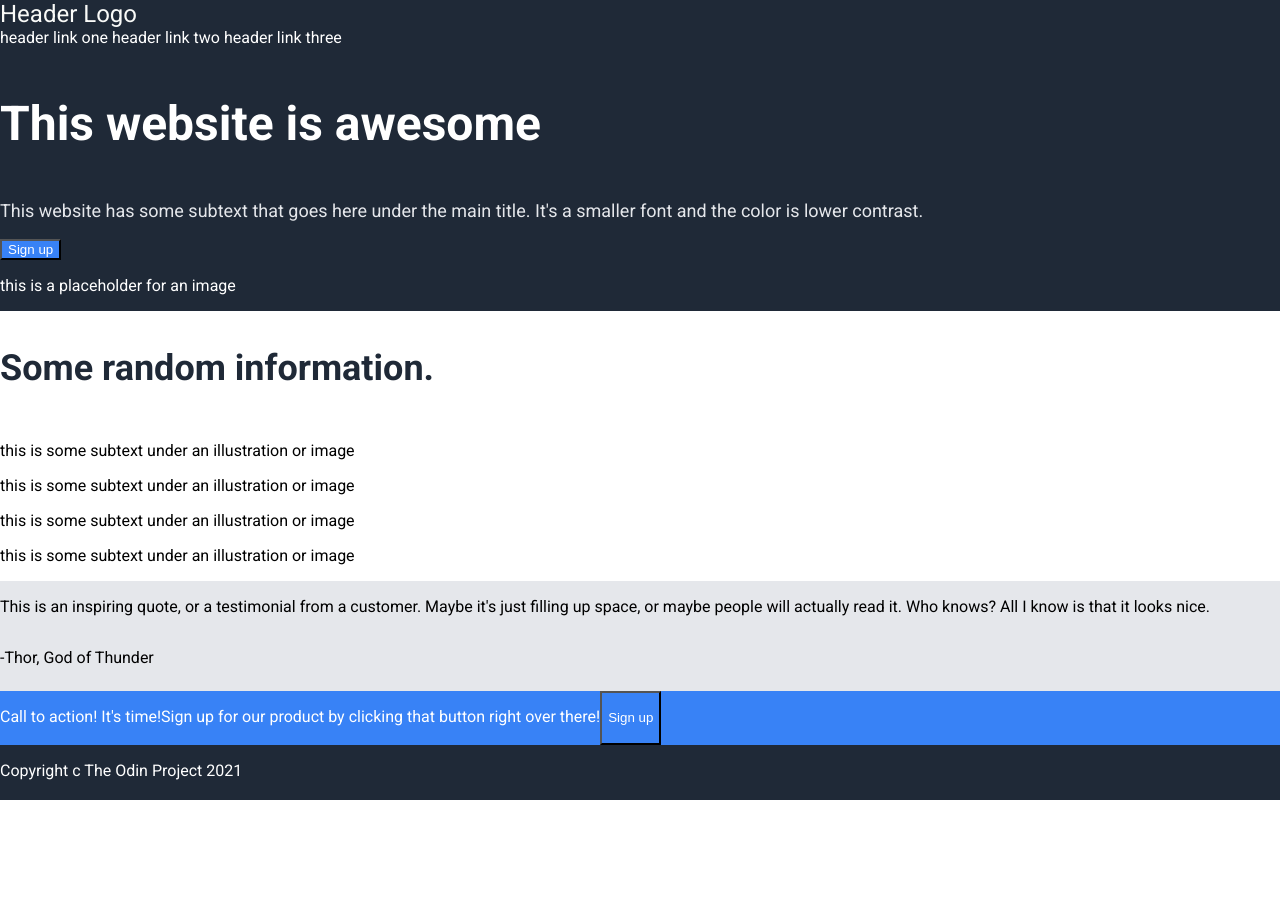
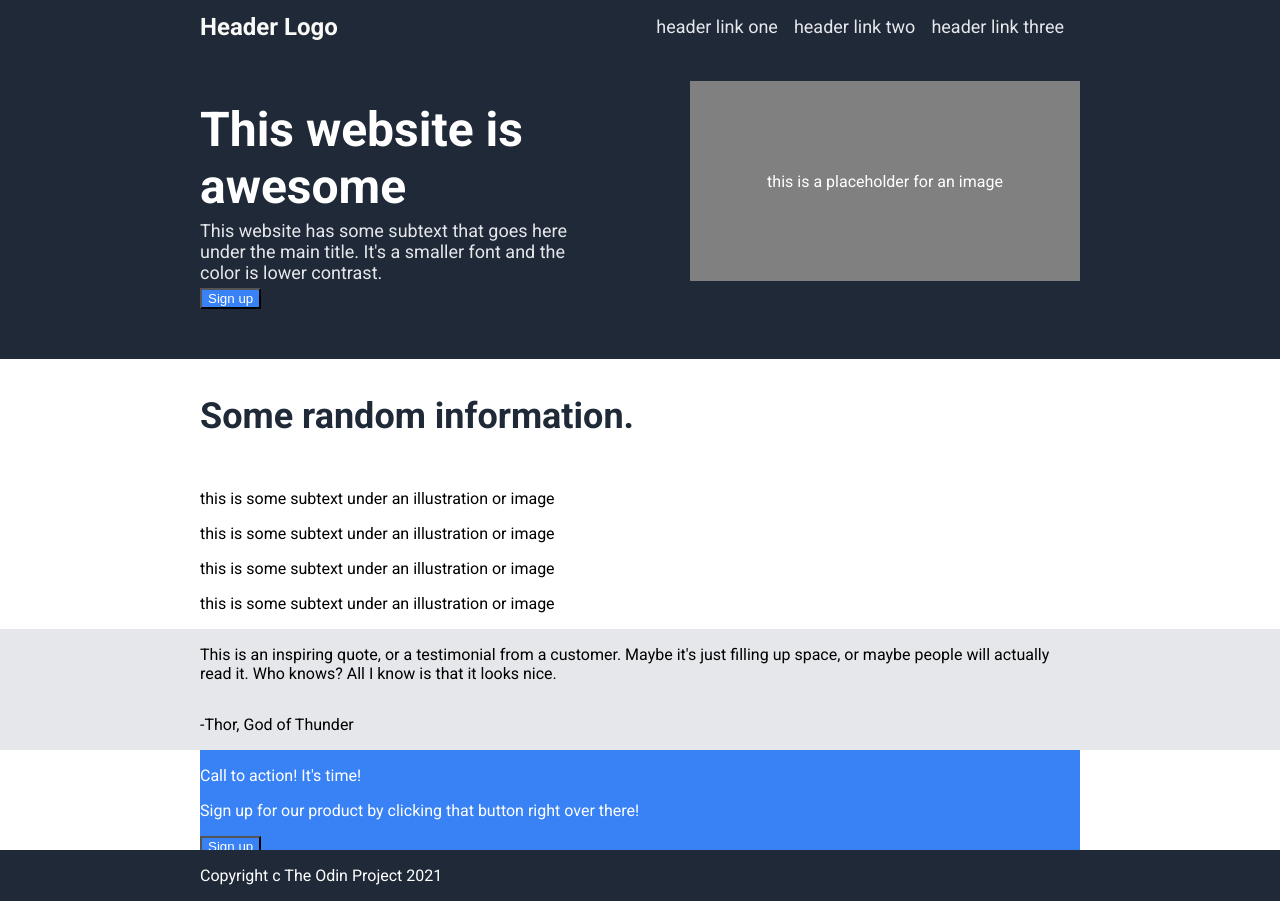
Before and after one commit to igorpie1705/odin-site, a plain HTML site: page index.html in a window 1280 px wide. Before the commit the page ends 800 px from the top, so only its background shows below. Drawn offline with Linux system fonts and the light colour scheme.

Commit message:
sjduiofajdsoifjiadosjf

```diff
--- a/index.html
+++ b/index.html
@@ -7,7 +7,6 @@
   <link rel="stylesheet" href="style.css">
 </head>
 <body>
-    <div class="first-container">
   <div class="header">
     <div class="logo">
       Header Logo
@@ -18,6 +17,7 @@
       <a>header link three</a>
     </div>
   </div>
+    <div class="first-container">
       <div class="website-description-container">
         <div class="website-description">
           <p class="website-description-large">
@@ -28,9 +28,9 @@
           </p>
           <button class="sign-up-button">Sign up</button>
         </div>
+      </div>
       <div class="image-container">
         <p class="placeholder-text">this is a placeholder for an image</p>
-        </div>
       </div>
     </div>
     <div class="second-container">
@@ -68,9 +68,9 @@
           <p class="ad-text-bottom">Sign up for our product by clicking that button right over there!</p>
           <button class="sign-up-button">Sign up</button>
       </div>
+    </div>
     <div class="footer">
       <p class="footer-text"> Copyright c The Odin Project 2021</p>
     </div>
-    </div>
 </body>
 </html>
--- a/style.css
+++ b/style.css
@@ -19,7 +19,11 @@ body {
   background-color: #1F2937;
   color: white;
   display: flex;
-  flex-direction: column;
+  padding: 0px 200px;
+  justify-content: center;
+  align-items: center;
+  padding-bottom: 50px;
+  gap: 100px;
 
 }
 
@@ -27,6 +31,7 @@ body {
   flex: 1;
   display: flex;
   flex-direction: column;
+  padding: 0px 200px;
 }
 
 .third-container {
@@ -34,47 +39,77 @@ body {
   flex: 1;
   display: flex;
   flex-direction: column;
+  padding: 0px 200px;
 }
 
 .fourth-container{
   flex: 1;
   display: flex;
   flex-direction: column;
+  padding: 0px 200px;
 }
 
 .footer {
   background-color: #1F2937;
   color: white;
-  flex: 1;
+  padding: 0px 200px;
+}
+
+.website-description-container {
   display: flex;
+  flex-direction: column;
+  flex: 1;;
 }
 
 .website-description-large {
+  display: flex;
   font-size: 48px;
   font-weight: 800;
   color: white;
+  margin-bottom: 0;
 }
 
 .website-description-small {
+  display: flex;
   font-size: 18px;
   color: #E5E7EB;
+  margin: 5px auto;
 }
 
+.image-container {
+  display: flex;
+  flex: 1;
+  justify-content: center;
+  align-items: center;
+  height: 200px;
+  width: 150px;
+  background-color: gray;
+
+}
+
+
 .logo {
+  display: flex;
+  align-items: center;
   font-size: 24px;
+  font-weight: 800;
   color: #F9FAF8;
+
 }
 
 .sign-up-button {
+  display: flex;
+  flex: 1;
   background-color: #3882F6;
   color: white;
+  width: auto;
 }
 
 .advertisement-container {
   background-color: #3882F6;
   color: white;
-  flex: 1;
-  display: flex;
+  height: 100px;
+  width: auto;
 }
 
 .random-info {
@@ -87,9 +122,23 @@ body {
   font-size: 36px;
   font-weight: 600;
   color: #1F2937;
+
 }
 
-.header .footer {
+.header {
   display: flex;
-  flex: 1;
+  justify-content: space-between;
+  background-color: #1F2937;
+  padding: 0px 200px;
+  font-size: 18px;
+  color: #E5E7EB;
 }
+
+
+.header-right {
+  display: flex;
+  align-items: center;
+  justify-content: center;
+  gap: 16px;
+  padding: 16px;
+}
```
Lines whose indentation alone changed are shown as unchanged.
